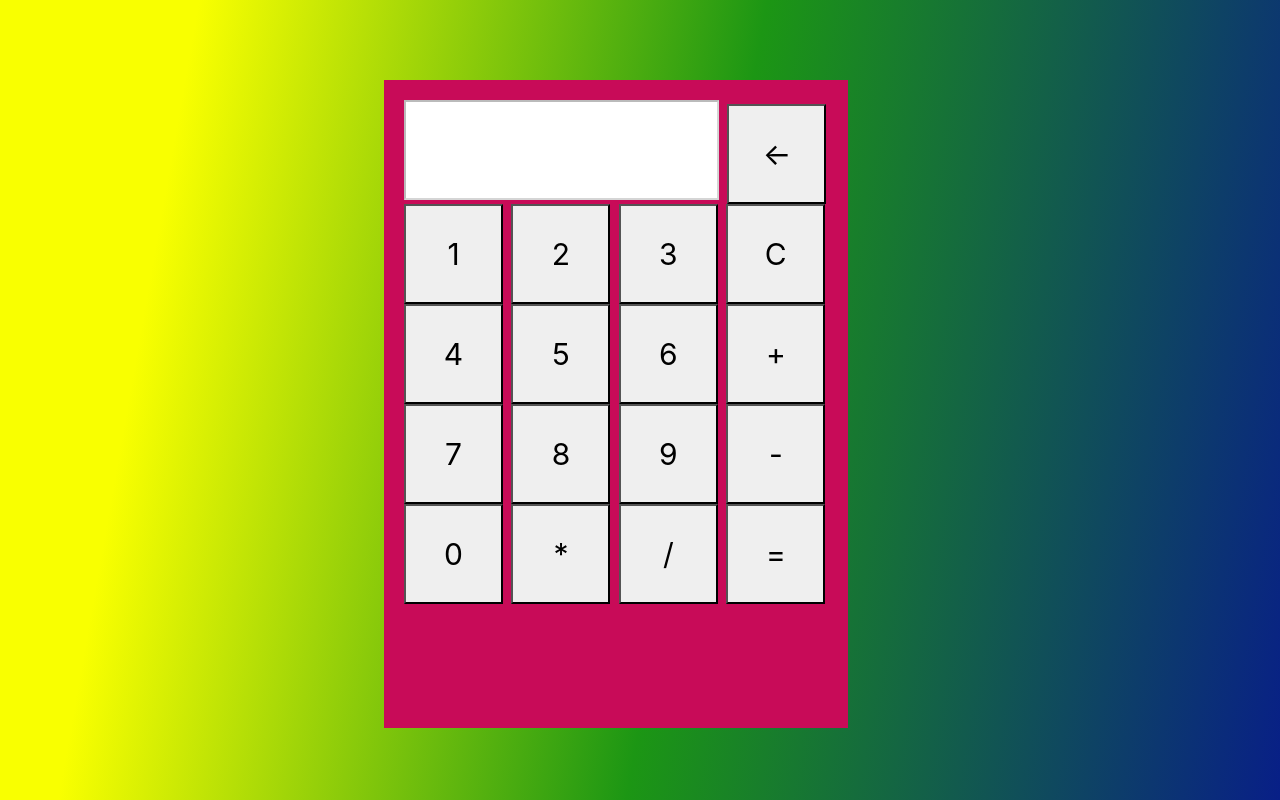
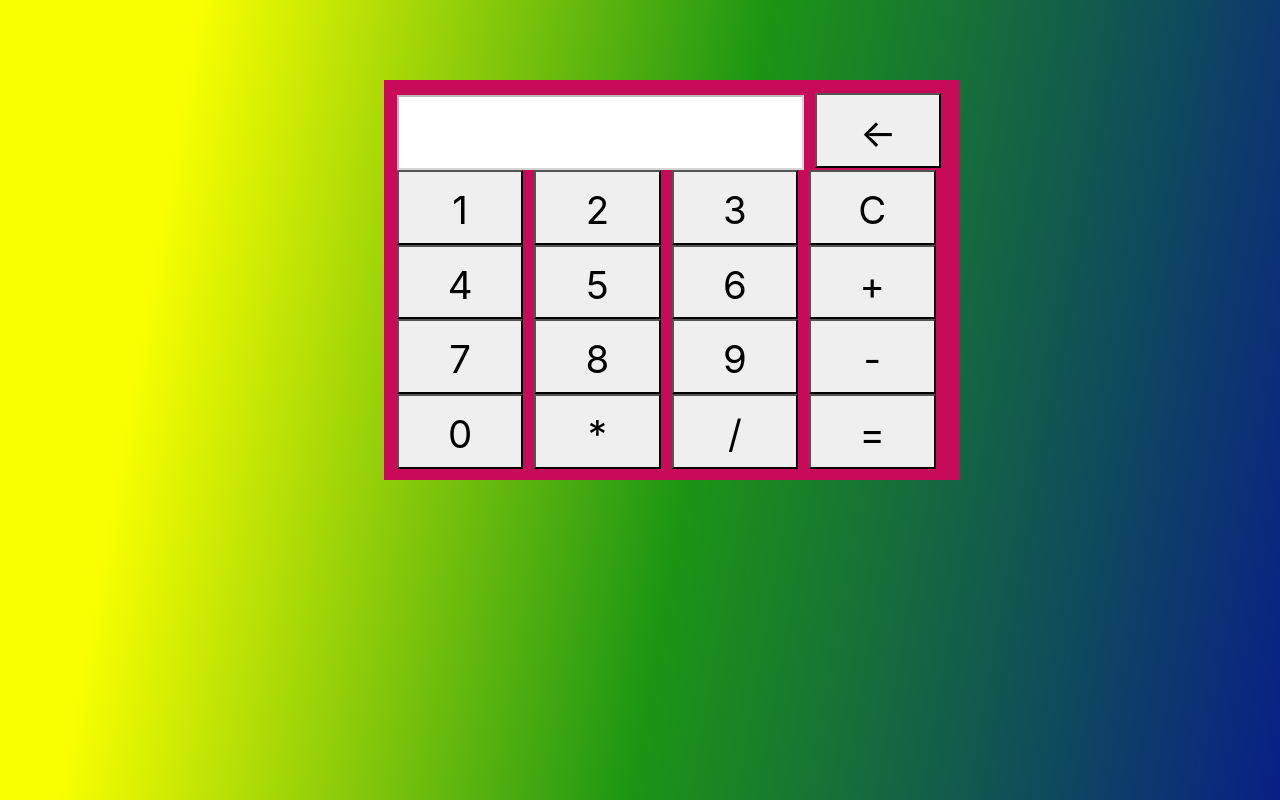
Before and after one commit to PlexTDM/Repository, a plain HTML site: page Repository/Calculator/index.html in a window 1280 px wide. Drawn offline with nearby package versions, Linux system fonts and the light colour scheme.

Commit message:
Update main.css

```diff
--- a/Repository/Calculator/assets/css/main.css
+++ b/Repository/Calculator/assets/css/main.css
@@ -6,20 +6,20 @@
 	position:absolute;
 }
 .calc{
-	width:464px;
-	height:81vh;
-	font-size:30px;
+	width:45%;
+	height:50vh;
+	font-size:3vw;
 	position:relative;
 	top:10%;
 	right:30%;
 	bottom:30%;
 	left:30%;
 	background:#c80b58;
-	padding:20px;
+	padding:1%;
 }
 button{
-    width:99px;
-    height:100px;
+    width:23%;
+    height:20%;
     padding:10px;
     outline:none;
 }
@@ -27,8 +27,8 @@ button:focus {
     outline: none !important;
 }
 input{
-    width:315px;
-    height:100px;
+    width:74%;
+    height:20%;
 }
 #hariu{
     background:white;
```
